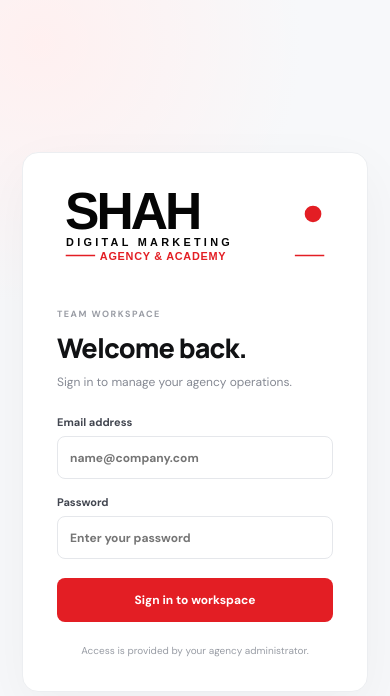
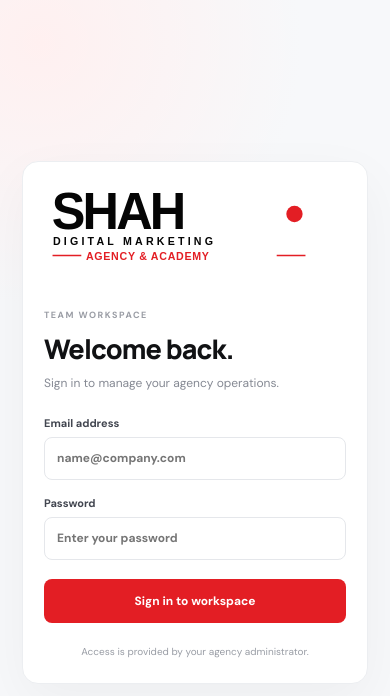
Before and after one commit to Salahpp/sdma-attendance.vercel.app, a Next.js app: page /login in a window 390 px wide. Shown: the top 696 px of the page. Built offline with nearby package versions, Linux system fonts and the light colour scheme.

Commit message:
Style Shah logo on mobile login screen

```diff
--- a/src/app/globals.css
+++ b/src/app/globals.css
@@ -406,3 +406,6 @@
   button,.nav-item,.module,.primary-action,.secondary-action{touch-action:manipulation}
 }
 @media(min-width:761px){.mobile-tabbar{display:none}}
+
+.login-logo{display:block;width:min(100%,300px);height:auto;max-height:90px;object-fit:contain;object-position:left center}.login-brand{min-height:80px}
+@media(max-width:480px){.login-card{padding:25px 21px}.login-logo{width:min(100%,270px)}}
```
